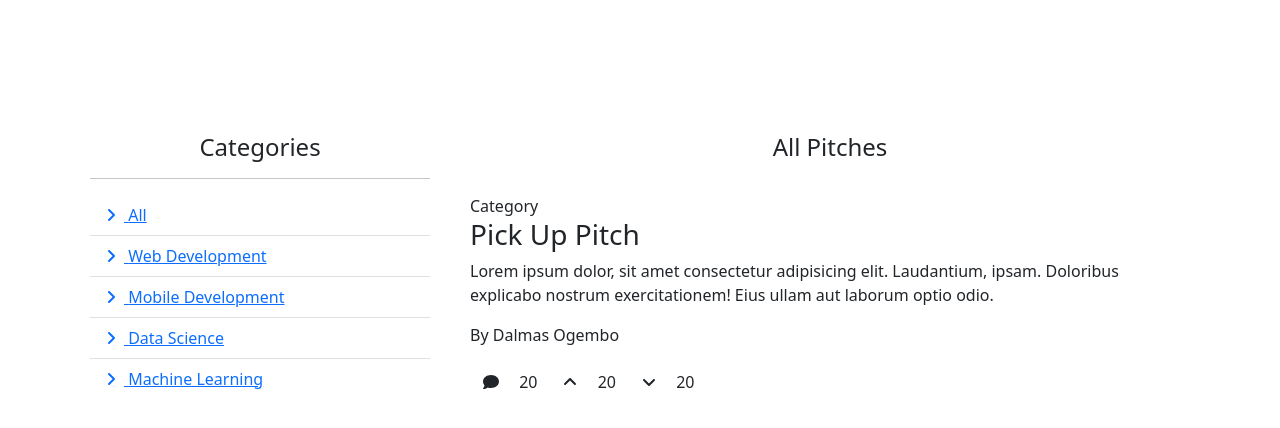
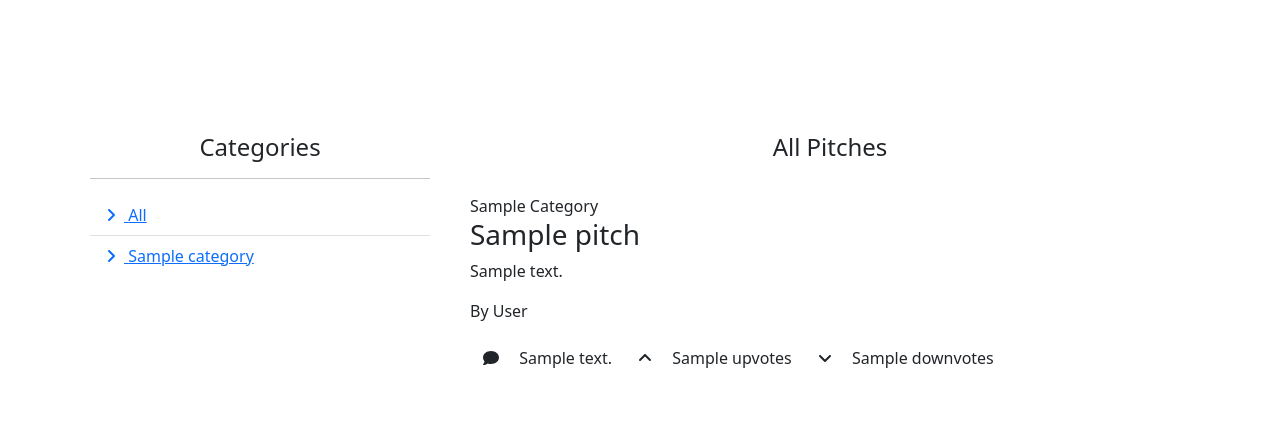
Before and after one commit to JamesMusembi/Flask-IP3, a Flask app: template app/templates/pages/index.html in a window 1280 px wide. Shown: the part 211-639 px from the top of the page. Run offline with Flask 2, Linux system fonts and the light colour scheme; the template is opened without the code that fills it: most values are stand-ins (such as "Sample title", 1, 10 or a date in 2020); parts of the project's set-up code (start-up, migrations or seed data) failed here and were passed over; some libraries are stand-ins or nearby versions.

Commit message:
categories

```diff
--- a/app/templates/pages/index.html
+++ b/app/templates/pages/index.html
@@ -1,7 +1,7 @@
-{% extends 'base.html' %}
-
+{% extends 'base.html'%}
 
 {% block content %}
+
 <div class="custom-banner">
   <div class="container py-2 py-md-5">
     <h1 class="text-center">React to Pitches</h1>
@@ -20,102 +20,38 @@
           <hr>
           <ul class="list-group list-group-flush">
             <li class="list-group-item custom-item">
-              <a href="#">
+              <a href="{{ url_for('main.index') }}">
                 <i class="fas fa-angle-right me-2"></i>
                 <span>All</span>
               </a>
             </li>
+            {% for category in categories %}
             <li class="list-group-item custom-item">
-              <a href="#">
+              <a href="{{ url_for('main.category_view', category_id=category.id) }}">
                 <i class="fas fa-angle-right me-2"></i>
-                <span>Web Development</span>
+                <span>{{category.name}}</span>
               </a>
             </li>
-            <li class="list-group-item custom-item">
-              <a href="#">
-                <i class="fas fa-angle-right me-2"></i>
-                <span>Mobile Development</span>
-              </a>
-            </li>
-            <li class="list-group-item custom-item">
-              <a href="#">
-                <i class="fas fa-angle-right me-2"></i>
-                <span>Data Science</span>
-              </a>
-            </li>
-            <li class="list-group-item custom-item">
-              <a href="#">
-                <i class="fas fa-angle-right me-2"></i>
-                <span>Machine Learning</span>
-              </a>
-            </li>
+            {% endfor %}
           </ul>
         </div>
       </div>
     </div>
 
     <div class="col-md-8 mb-3">
+      {% include './components/messages.html' %}
       <div class="custom-card p-2 position-relative mb-3">
         <h4 class="text-center p-0 m-0">All Pitches</h4>
       </div>
       <div class="">
-        <div class="custom-card p-2 position-relative">
 
-          <div class="custom-card-header">
-            <p class="m-0 p-0 text-capitalize">
-              category
-            </p>
-            <h3 class="">Pick Up Pitch</h3>
-          </div>
-          <div class="custom-card-body">
-            <p>
-              Lorem ipsum dolor, sit amet consectetur adipisicing elit. Laudantium, ipsam. Doloribus explicabo
-              nostrum
-              exercitationem! Eius ullam aut laborum optio odio.
-            </p>
-            <div>
-              By Dalmas Ogembo
-            </div>
-          </div>
-          <div class="custom-card-footer d-flex mt-3">
-            <div class="action">
-              <button class="btn outline-none border-none shadow-none">
-                <span>
-                  <i class="fa-solid fa-comment"></i>
-                </span>
-                <span class="ms-3">
-                  20
-                </span>
-              </button>
-            </div>
-            <div class="action">
-              <button class="btn outline-none border-none shadow-none">
-                <span>
-                  <i class="fa-solid fa-angle-up"></i>
-                </span>
-                <span class="ms-3">
-                  20
-                </span>
-              </button>
+        {% include './components/pitcheslist.html' %}
 
-            </div>
-            <div class="action">
-              <button class="btn outline-none border-none shadow-none">
-                <span>
-                  <i class="fa-solid fa-angle-down"></i>
-                </span>
-                <span class="ms-3">
-                  20
-                </span>
-              </button>
-            </div>
-          </div>
-
-        </div>
       </div>
     </div>
 
   </div>
+
 </div>
 
 {% endblock %}
```
